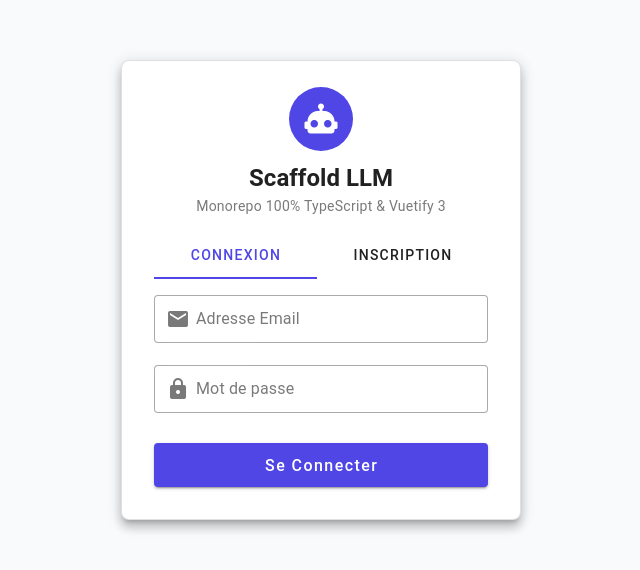
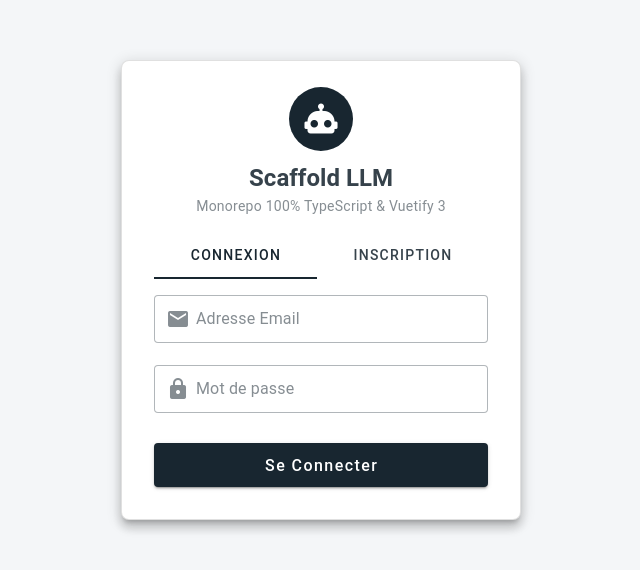
Before and after one commit to Q300Z/EgoBot, a Vue app in the folder apps/web/: page / in a window 1280 px wide. Shown: the part 110-680 px from the top of the page, without its empty margins (319-959 px from the left). Built offline with nearby package versions, Linux system fonts and the light colour scheme.

Commit message:
style(design): intégrer la charte graphique et l'accessibilité de Duhamel Logistique / EgoNet

```diff
--- a/apps/web/src/App.vue
+++ b/apps/web/src/App.vue
@@ -3,8 +3,11 @@
     <!-- BARRE DE NAVIGATION SUPÉRIEURE (Si connecté) -->
     <v-app-bar v-if="authStore.token" color="surface" elevation="2">
       <v-app-bar-title class="font-weight-bold d-flex align-center">
-        <v-icon icon="mdi-robot" color="primary" class="mr-2"></v-icon>
-        Scaffold LLM Monorepo
+        <v-icon icon="mdi-truck-delivery-outline" color="secondary" class="mr-2" aria-hidden="true"></v-icon>
+        <span>EgoBot</span>
+        <v-chip size="x-small" color="secondary" variant="flat" class="ml-2 font-weight-bold">
+          EgoNet — Duhamel Logistique
+        </v-chip>
       </v-app-bar-title>
 
       <v-spacer></v-spacer>
@@ -210,22 +213,29 @@
                 </v-chip>
               </v-card-title>
 
-              <!-- Flux de Messages -->
-              <v-card-text ref="chatBoxRef" class="flex-grow-1 overflow-y-auto pa-4">
+              <!-- Flux de Messages Accessibilité WCAG AA -->
+              <v-card-text
+                ref="chatBoxRef"
+                class="flex-grow-1 overflow-y-auto pa-4"
+                role="log"
+                aria-live="polite"
+                aria-label="Historique des messages de la conversation avec EgoBot"
+              >
                 <div v-if="!chatStore.currentConversation?.messages?.length" class="d-flex flex-column align-center justify-center fill-height text-disabled">
-                  <v-icon icon="mdi-robot-excited-outline" size="64" class="mb-2" color="primary"></v-icon>
-                  <div class="text-h6">Posez votre question à l'IA</div>
-                  <div class="text-caption">Scaffold Monorepo 100% TypeScript + Valkey 8</div>
+                  <v-icon icon="mdi-truck-fast-outline" size="64" class="mb-2" color="secondary" aria-hidden="true"></v-icon>
+                  <div class="text-h6 font-weight-bold">EgoBot — Assistant virtuel EgoNet</div>
+                  <div class="text-caption">Duhamel Logistique — Posez vos questions sur vos réceptions, expéditions et stocks</div>
                 </div>
 
                 <div
                   v-for="(msg, idx) in chatStore.currentConversation?.messages || []"
                   :key="idx"
                   :class="['d-flex mb-4', msg.role === 'USER' ? 'justify-end' : 'justify-start']"
+                  :aria-label="msg.role === 'USER' ? 'Votre message' : 'Message de l\'assistant EgoBot'"
                 >
                   <div :class="['d-flex align-start max-w-75', msg.role === 'USER' ? 'flex-row-reverse' : 'flex-row']">
-                    <v-avatar size="32" :color="msg.role === 'USER' ? 'primary' : 'secondary'" class="mx-2">
-                      <v-icon :icon="msg.role === 'USER' ? 'mdi-account' : 'mdi-robot'" size="18"></v-icon>
+                    <v-avatar size="32" :color="msg.role === 'USER' ? 'primary' : 'secondary'" class="mx-2" aria-hidden="true">
+                      <v-icon :icon="msg.role === 'USER' ? 'mdi-account' : 'mdi-robot-outline'" size="18"></v-icon>
                     </v-avatar>
                     <v-card
                       :color="msg.role === 'USER' ? 'primary' : 'surface-variant'"
@@ -234,7 +244,7 @@
                       elevation="1"
                     >
                       <div class="text-caption text-medium-emphasis mb-1 font-weight-bold">
-                        {{ msg.role === 'USER' ? 'Vous' : 'Assistant IA' }}
+                        {{ msg.role === 'USER' ? 'Vous' : 'EgoBot (Duhamel Logistique)' }}
                       </div>
                       <div v-if="msg.role === 'USER'" class="text-body-2 white-space-pre-wrap">{{ msg.content }}</div>
                       <div v-else class="text-body-2 markdown-body" v-html="renderMarkdown(msg.content || '...')"></div>
@@ -243,12 +253,14 @@
                 </div>
               </v-card-text>
 
-              <!-- Zone de Saisie -->
+              <!-- Zone de Saisie Accessibilité ARIA -->
               <v-divider></v-divider>
               <v-card-actions class="pa-3">
                 <v-text-field
                   v-model="promptInput"
-                  placeholder="Écrivez un message..."
+                  placeholder="Posez votre question sur vos stocks, livraisons..."
+                  label="Votre message pour EgoBot"
+                  aria-label="Saisir votre message pour l'assistant EgoBot"
                   variant="outlined"
                   density="comfortable"
                   hide-details
@@ -258,9 +270,11 @@
                   <template #append-inner>
                     <v-btn
                       icon="mdi-send"
-                      color="primary"
+                      color="secondary"
                       variant="flat"
                       size="small"
+                      aria-label="Envoyer le message"
+                      title="Envoyer le message"
                       :loading="chatStore.isStreaming"
                       :disabled="!promptInput.trim()"
                       @click="handleSend"
--- a/apps/web/src/plugins/vuetify.ts
+++ b/apps/web/src/plugins/vuetify.ts
@@ -19,31 +19,35 @@ export default createVuetify({
       dark: {
         dark: true,
         colors: {
-          primary: "#6366F1",
-          secondary: "#8B5CF6",
-          accent: "#06B6D4",
-          background: "#0F172A",
-          surface: "#1E293B",
-          "surface-variant": "#334155",
+          primary: "#EA670C", // Duhamel Orange Accent
+          secondary: "#385266", // Duhamel Slate Navy Light
+          accent: "#FDF0E8",
+          background: "#101920", // Deep Duhamel Navy Dark
+          surface: "#182630", // Duhamel Dark Navy
+          "surface-variant": "#243644", // Duhamel Surface Variant
           error: "#EF4444",
-          info: "#3B82F6",
+          info: "#38BDF8",
           success: "#10B981",
           warning: "#F59E0B",
+          "on-primary": "#FFFFFF",
+          "on-surface": "#F8FAFC",
         },
       },
       light: {
         dark: false,
         colors: {
-          primary: "#4F46E5",
-          secondary: "#7C3AED",
-          accent: "#0891B2",
-          background: "#F8FAFC",
+          primary: "#182630", // Duhamel Dark Navy Slate
+          secondary: "#EA670C", // Duhamel Orange Accent
+          accent: "#D05400",
+          background: "#F4F6F8",
           surface: "#FFFFFF",
-          "surface-variant": "#F1F5F9",
+          "surface-variant": "#EBF0F3",
           error: "#DC2626",
-          info: "#2563EB",
+          info: "#0284C7",
           success: "#059669",
           warning: "#D97706",
+          "on-primary": "#FFFFFF",
+          "on-surface": "#182630",
         },
       },
     },
```
